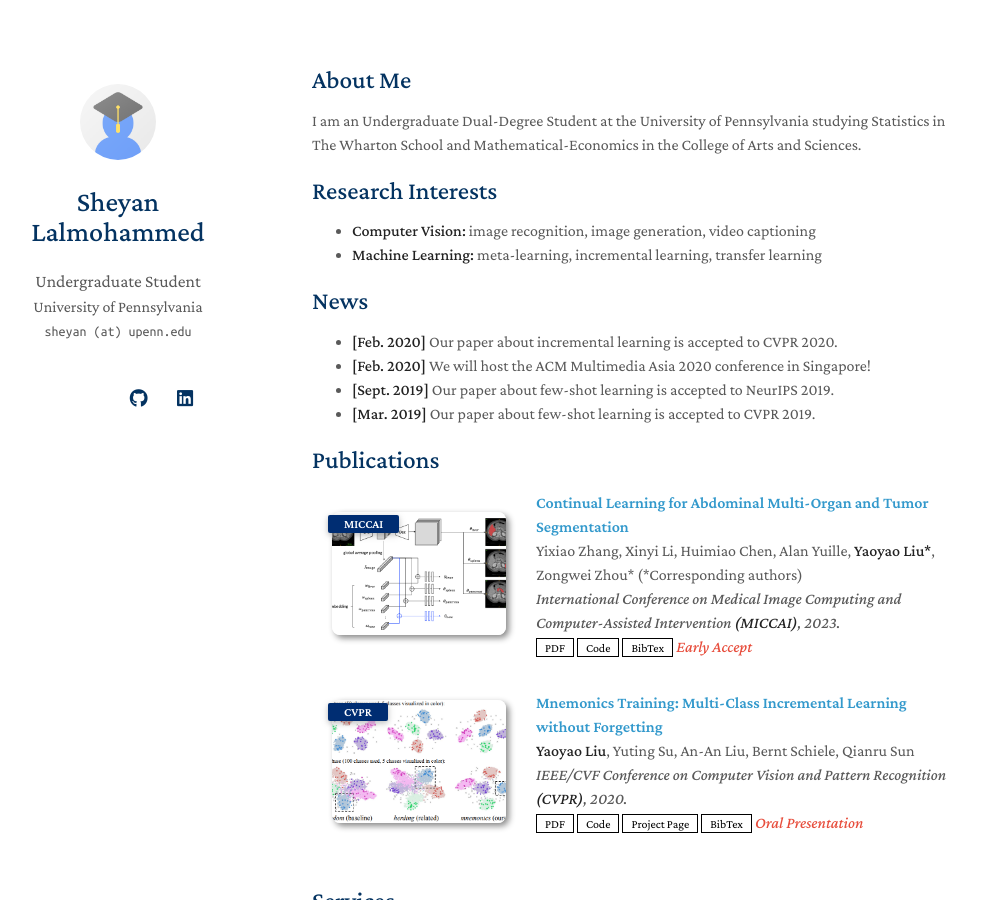
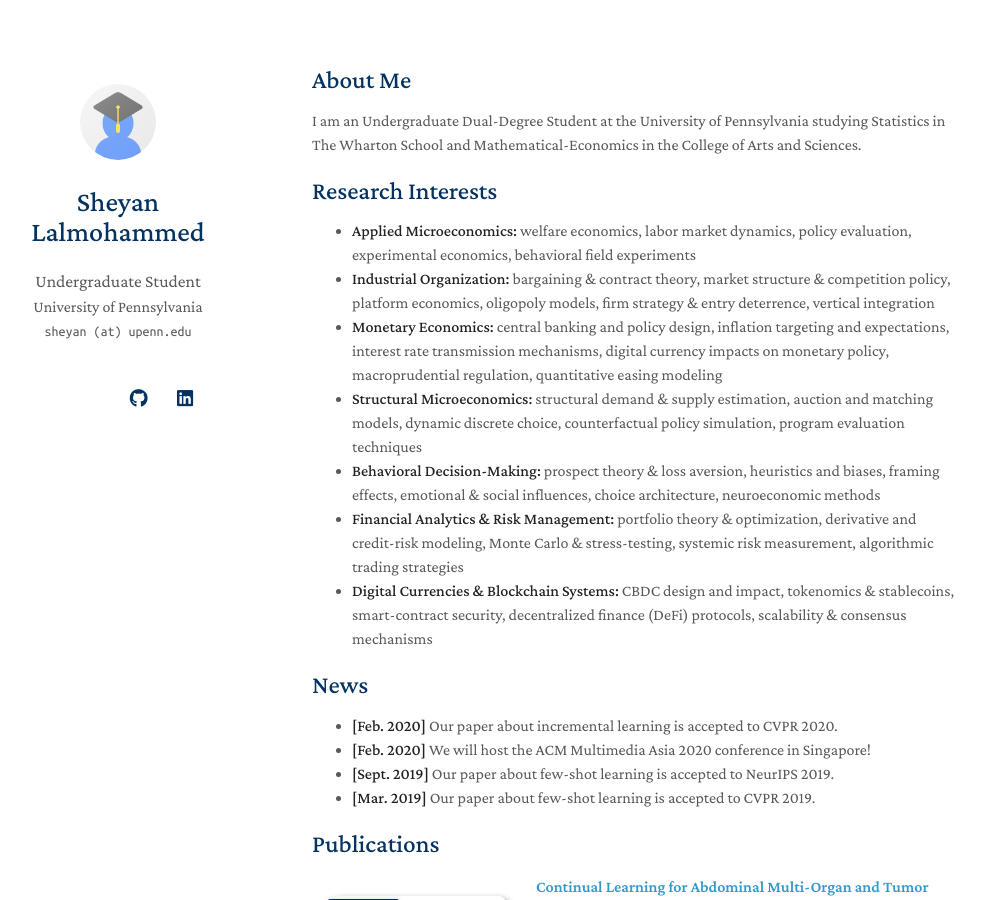
Before and after one commit to sheyanlalmohammed1/sheyanlalmohammed1.github.io, a Jekyll site: the page built from index.md, in a window 1280 px wide and 900 px high. Shown: the whole window, without its empty margins (158-1142 px from the left). Built offline with Jekyll 4.4.1, drawn with Linux system fonts in a browser that asks for light colours; a style sheet for code colours, icons or effects is not loaded; our own code applies the rules of GitHub Pages for plain Markdown files.

Commit message:
Update index.md

```diff
--- a/index.md
+++ b/index.md
@@ -9,8 +9,13 @@
 
 ## Research Interests
 
-- **Computer Vision:** image recognition, image generation, video captioning
-- **Machine Learning:** meta-learning, incremental learning, transfer learning
+- **Applied Microeconomics:** welfare economics, labor market dynamics, policy evaluation, experimental economics, behavioral field experiments
+- **Industrial Organization:** bargaining & contract theory, market structure & competition policy, platform economics, oligopoly models, firm strategy & entry deterrence, vertical integration
+- **Monetary Economics:** central banking and policy design, inflation targeting and expectations, interest rate transmission mechanisms, digital currency impacts on monetary policy, macroprudential regulation, quantitative easing modeling
+- **Structural Microeconomics:** structural demand & supply estimation, auction and matching models, dynamic discrete choice, counterfactual policy simulation, program evaluation techniques
+- **Behavioral Decision-Making:** prospect theory & loss aversion, heuristics and biases, framing effects, emotional & social influences, choice architecture, neuroeconomic methods
+- **Financial Analytics & Risk Management:** portfolio theory & optimization, derivative and credit-risk modeling, Monte Carlo & stress-testing, systemic risk measurement, algorithmic trading strategies
+- **Digital Currencies & Blockchain Systems:** CBDC design and impact, tokenomics & stablecoins, smart-contract security, decentralized finance (DeFi) protocols, scalability & consensus mechanisms
 
 ## News
 
```
